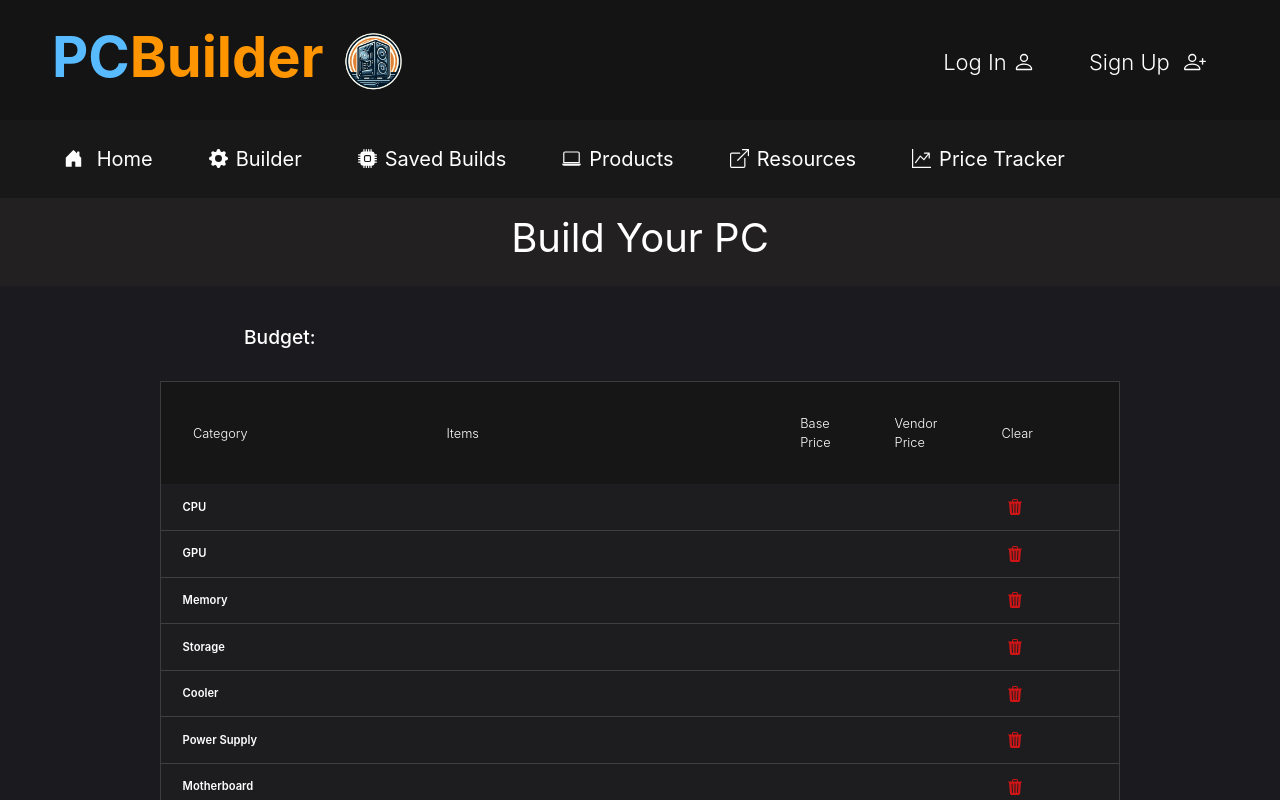
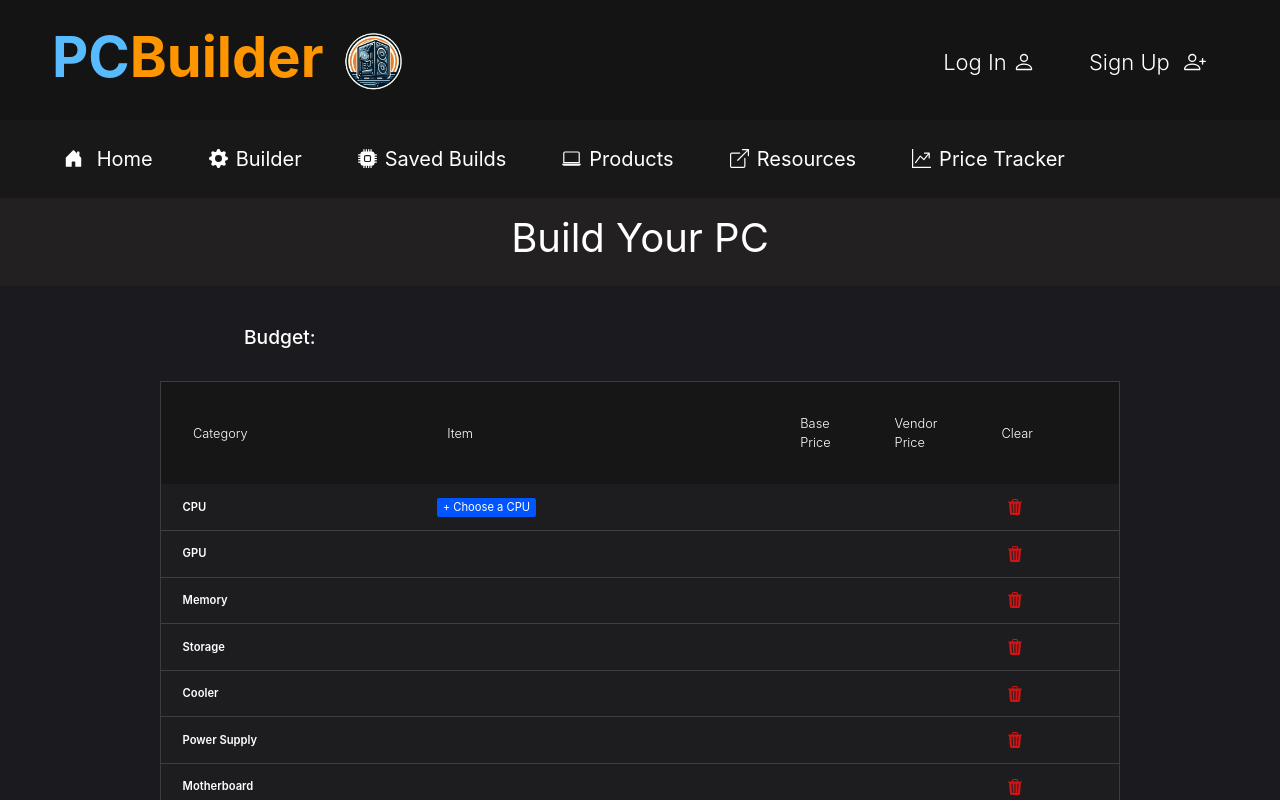
Before and after one commit to AymanShahin1221/PCBuilder, a React (Create React App) app in the folder frontend/: page /build in a window 1280 px wide. Shown: the top 800 px of the page. Built offline with nearby package versions, Linux system fonts and the light colour scheme; no server answers.

Commit message:
Implemented conditional rendering for build table (react)

```diff
--- a/frontend/src/components/BuildPageComponents/BuildTable.js
+++ b/frontend/src/components/BuildPageComponents/BuildTable.js
@@ -1,24 +1,83 @@
 import removeIcon from "../../assets/svgs/BuildPage/remove-icon.svg";
+import GenericAddPartButton from "./GenericAddPartButton";
 
+/**
+ * BuildTable component manages a table for selecting and displaying various PC components.
+ * @component
+ */
 function BuildTable() {
+
+    /**
+     * Table data fetched from database
+     */
+    let tableData = [
+        { category: "Case", chosenProduct: { imgSrc: null, description: null }, basePrice: null, vendorPrice: null },
+        { category: "Cooler", chosenProduct: { imgSrc: null, description: null }, basePrice: null, vendorPrice: null },
+        { category: "CPU", chosenProduct: { imgSrc: null, description: null }, basePrice: null, vendorPrice: null },
+        { category: "GPU", chosenProduct: { imgSrc: null, description: null }, basePrice: null, vendorPrice: null },
+        { category: "Keyboard", chosenProduct: { imgSrc: null, description: null }, basePrice: null, vendorPrice: null },
+        { category: "Memory", chosenProduct: { imgSrc: null, description: null }, basePrice: null, vendorPrice: null },
+        { category: "Monitor", chosenProduct: { imgSrc: null, description: null }, basePrice: null, vendorPrice: null },
+        { category: "Motherboard", chosenProduct: { imgSrc: null, description: null }, basePrice: null, vendorPrice: null },
+        { category: "OS", chosenProduct: { imgSrc: null, description: null }, basePrice: null, vendorPrice: null },
+        { category: "PowerSupply", chosenProduct: { imgSrc: null, description: null }, basePrice: null, vendorPrice: null },
+        { category: "Storage", chosenProduct: { imgSrc: null, description: null }, basePrice: null, vendorPrice: null },
+    ];
+
+    function getDataByCategory(categoryName) {
+        for(let i = 0; i < tableData.length; i++)
+        {
+            if(tableData[i].category === categoryName)
+                return tableData[i];
+        }
+    }
+
+    /**
+     *
+     * @param categoryName represents category name of a particular field.
+     * If both the image source and description are not present in tableData, a default button will be displayed prompting the user to add an item
+     * @returns {JSX.Element}
+     */
+    function conditionallyRenderProductDetails(categoryName) {
+        const product = getDataByCategory(categoryName);
+        const imgSrc = product.chosenProduct.imgSrc;
+        const description = product.chosenProduct.description;
+
+        if (imgSrc && description)
+        {
+            console.log("both are present")
+            return (
+                <div className="BuildPage_info-container d-flex flex-row">
+                    <img className="BuildPage_product-img img-fluid me-3" src={imgSrc}/>
+                    <p>{description}</p>
+                </div>
+            );
+        }
+        else
+        {
+            console.log("both are not present")
+            return (
+              <GenericAddPartButton category={categoryName}/>
+            );
+        }
+    }
+
     return (
         <div className="BuildPage_table-container">
             <table className="BuildPage_table container-fluid mt-2 mb-5">
                 <tbody>
                 <tr className="BuildPage_table-header">
                     <th>Category</th>
-                    <th>Items</th>
+                    <th>Item</th>
                     <th>Base Price</th>
                     <th>Vendor Price</th>
                     <th>Clear</th>
                 </tr>
+
                 <tr>
                     <td data-cell="category">CPU</td>
                     <td data-cell="chosen-product">
-                        <div className="BuildPage_info-container d-flex flex-row">
-                            {/*<img className="BuildPage_product-img img-fluid me-3" src="https://m.media-amazon.com/images/I/61jRMCAX4CL.__AC_SX300_SY300_QL70_FMwebp_.jpg"/>*/}
-                            {/*<p>Intel Core i9 14900k</p>*/}
-                        </div>
+                        {conditionallyRenderProductDetails("CPU")}
                     </td>
 
                     <td data-cell="base-price"></td>
@@ -26,6 +85,7 @@ function BuildTable() {
                         {/*<a className="BuildPage_vendor-product-link" href="#"><img className="BuildPage_product-vendor-logo img-fluid me-3" />*/}
                         {/*    <img className="BuildPage_link-icon mb-2 img-fluid ms-1" src={linkIcon}/>*/}
                         {/*</a>*/}
+
                     </td>
                     <td data-cell="action">
                         <div className="BuildPage_actions-container d-flex flex-row">
--- /dev/null
+++ b/frontend/src/components/BuildPageComponents/GenericAddPartButton.js
@@ -0,0 +1,29 @@
+/**
+ *
+ * @param {Object} props - props object
+ * @param {String} props.category - categoryName to be displayed on button
+ */
+
+function GenericAddPartButton(props) {
+
+    function createPrefix(categoryName) {
+        if(categoryName === "Memory" || categoryName === "Storage")
+            return "Choose "
+
+        else if(categoryName === "OS")
+            return "Choose an "
+
+        else
+            return "Choose a "
+    }
+
+    return (
+        <div className="BuildPage_add-part-button">
+            <a href="#">
+                <button type="button" className="BuildPage_add-item-button"> + {createPrefix(props.category)} {props.category}</button>
+            </a>
+        </div>
+    );
+}
+
+export default GenericAddPartButton;
--- a/frontend/src/css/BuildPageStyles.css
+++ b/frontend/src/css/BuildPageStyles.css
@@ -82,6 +82,18 @@ td[data-cell="base-price"], td[data-cell="vendor-price"] {
     background: #141416;
     font-weight: 700;
     padding: 0.65rem;
+}
+
+.BuildPage_add-item-button {
+    background: #0055ff !important;
+    box-shadow: none !important;
+    border: none !important;
+    border-radius: 2px !important;
+    color: white;
+}
+
+.BuildPage_add-item-button:hover {
+    background: #003baf !important;
 }
 
 @media screen and (max-width: 1600px) {
--- a/frontend/src/pages/BuildPage.js
+++ b/frontend/src/pages/BuildPage.js
@@ -6,6 +6,11 @@ import BuildTable from "../components/BuildPageComponents/BuildTable";
 
 import "../css/BuildPageStyles.css";
 
+/**
+ * Consists of default webpage header, navigation bar, build page title, info of user's build (build name and budget), and a table of the user's build
+ * @returns {JSX.Element}
+ * @constructor
+ */
 function BuildPage() {
     return (
       <div>
```
